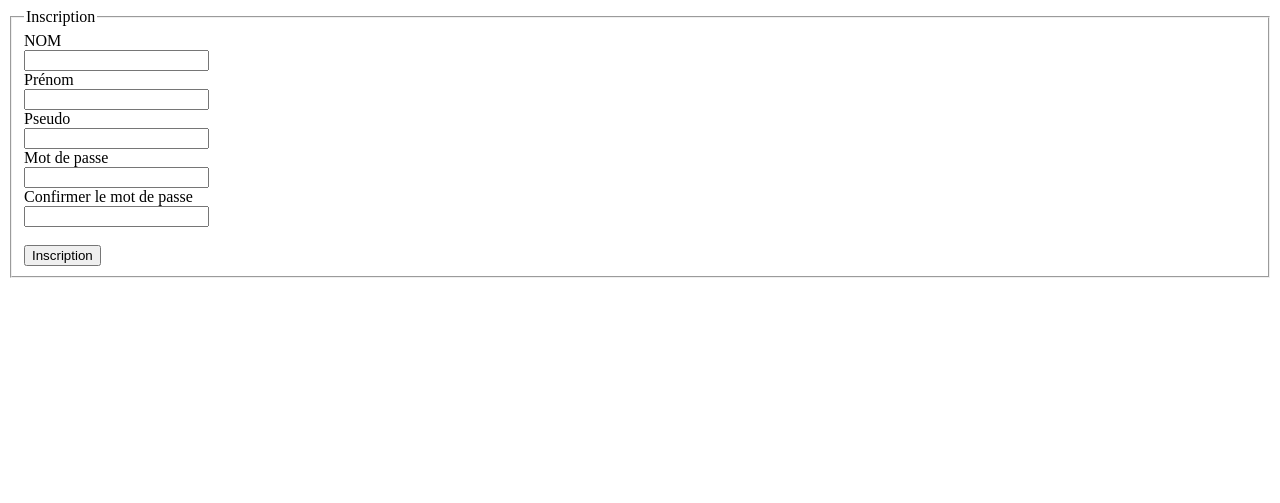
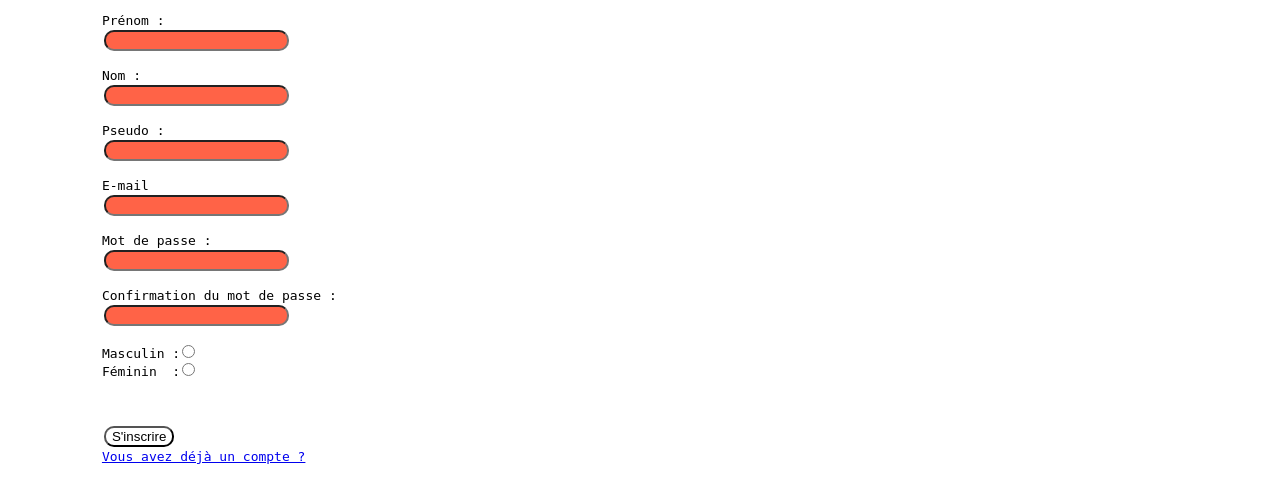
Before and after one commit to julien54190/cours_presentielle, a PHP site: page /register.php in a window 1280 px wide. Shown: the top 503 px of the page. Run offline with PHP 8.4, Linux system fonts and the light colour scheme.

Commit message:
add formulaire connextion sur 3 page une page register un login et une index

```diff
--- a/11.connexion/register.php
+++ b/11.connexion/register.php
@@ -1,59 +1,67 @@
 <?php  require_once('../5.base_php/db.php') ?>
 <!DOCTYPE html>
-<html lang="en">
+<html lang="fr">
 <head>
     <meta charset="UTF-8">
-    <meta name="viewport" content="width=device-width, initial-scale=1.0">
-    <title>inscription</title>
+    <link rel="stylesheet" href="style.css">
+    <title>Inscription</title>
 </head>
 <body>
     <form action="" method="post">
-        <fieldset>
-            <legend>Inscription</legend>
-            <label for="Name">NOM</label><br>
-            <input type="text" name="Name" id="name" required><br>
-            <label for="FirstName">Prénom</label><br>
+        <pre>
+            <label for="Firstname">Prénom :</label>
             <input type="text" name="Firstname" id="Firstname" required><br>
-            <label for="User">Pseudo</label><br>
-            <input type="text" name="User" id="user" required><br>
-            <label for="Password">Mot de passe</label><br>
-            <input type="password" name="Password" id="Password" required><br>
-            <label for="Confirm">Confirmer le mot de passe</label><br>
-            <input type="password" name="Confirm" id="Confirm" required onchange="ConfirmPassword()"><br><br>
-            <input type="submit" value="Inscription">
-        </fieldset>
+            <label for="Name">Nom :</label>
+            <input type="text" name="Name" id="Name" required><br>
+            <label for="User">Pseudo :</label>
+            <input type="text" name="User" id="User"  required><br>
+            <label for="Mail">E-mail</label>
+            <input type="email" name="Mail" id="Mail" required><br>
+            <label for="password">Mot de passe :</label>
+            <input type="Password" name="Password" id="Password" required><br>
+            <label for="Confirm">Confirmation du mot de passe :</label>
+            <input type="password" name="Confirm" id="Confirm" oninput="ChangeValue()" required>
 
+            <label for="Masculin">Masculin :</label><input type="radio" name="Genre" class="genre" value="m" required>
+            <label for="Feminin">Féminin  :</label><input type="radio" name="Genre" class="genre" value="f" required>
+
+            <br>
+            <input type="submit" value="S'inscrire">
+            <a href="login.php">Vous avez déjà un compte ?</a>
+        </pre>
+    </form>
     <?php
     if (isset($_POST) && !empty($_POST)) {
-            $select = $bdd->prepare('SELECT * FROM Inscription WHERE User = ?');
-            $select->execute(array($_POST['User']));
-            $select = $select->fetchall();
-            if (count($select) <= 0) {
-                $insert = $bdd->prepare('INSERT INTO Inscription(Name, Firstname, User, Password) VALUE(?, ?, ?, ?)');
+        $select = $bdd->prepare("SELECT * FROM Inscription WHERE User = ? AND Mail = ?");
+        $select-> execute(array($_POST['User'], $_POST['Mail']));
+        $select = $select->fetchAll();
+        if (empty($select)) {
+            $insert = $bdd->prepare('INSERT INTO Inscription(Name, Firstname, User, Mail, Genre, Password) VALUE (?, ?, ?, ?, ?, ?);');
             $insert->execute(array(
                 $_POST['Name'],
                 $_POST['Firstname'],
                 $_POST['User'],
+                $_POST['Mail'],
+                $_POST['Genre'],
                 sha1($_POST['Password'])
             ));
-            }else {
-                echo "<script> alert('Le nom d\'utilisateur est déjà utilisé') </script>";
+            header("Location: login.php");
+        } else {
+            echo '<script> alert("Ce Pseudo ou E-mail est déja utilié") </script>';
         }
     }
     ?>
-
     <script>
-            function ConfirmPassword() {
-                let password = document.getElementById('Password')
+        function ChangeValue(){
+            let Password = document.getElementById('Password')
             let Confirm = document.getElementById('Confirm')
 
-                if (password.value !== Confirm.value) {
-                    confirm.setCustomValidity('Les mot de passes ne sont pas identique')
-                }else{
-                    confirm.setCustomValidity('')
+            if (Password.value == Confirm.value) {
+                Confirm.setCustomValidity('')
+            }else {
+                Confirm.setCustomValidity('Les mots de passe doivent être identiques')
             }
         }
     </script>
-    </form>
 </body>
 </html>
--- /dev/null
+++ b/11.connexion/style.css
@@ -0,0 +1,14 @@
+input {
+    background: none;
+    border-radius: 10px;
+    margin: 2px;
+    outline: none;
+}
+
+input:required:valid{
+    background: chartreuse;
+}
+
+input:required:invalid{
+    background: tomato;
+}
```
Also changed, not shown: 11.connexion/index.php (+11 -0 lines), 11.connexion/login.php (+30 -2 lines). Lines whose indentation alone changed are shown as unchanged.
